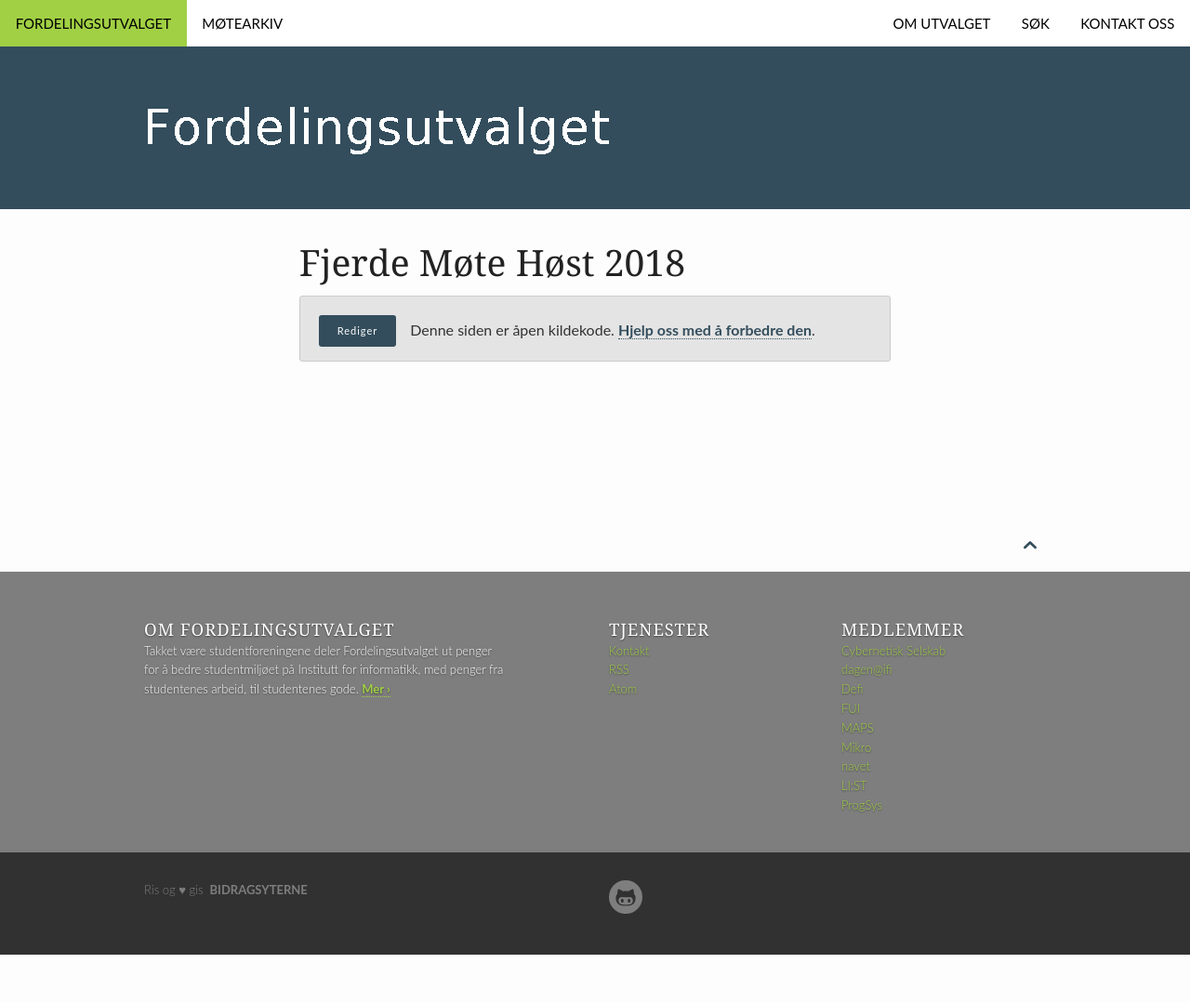
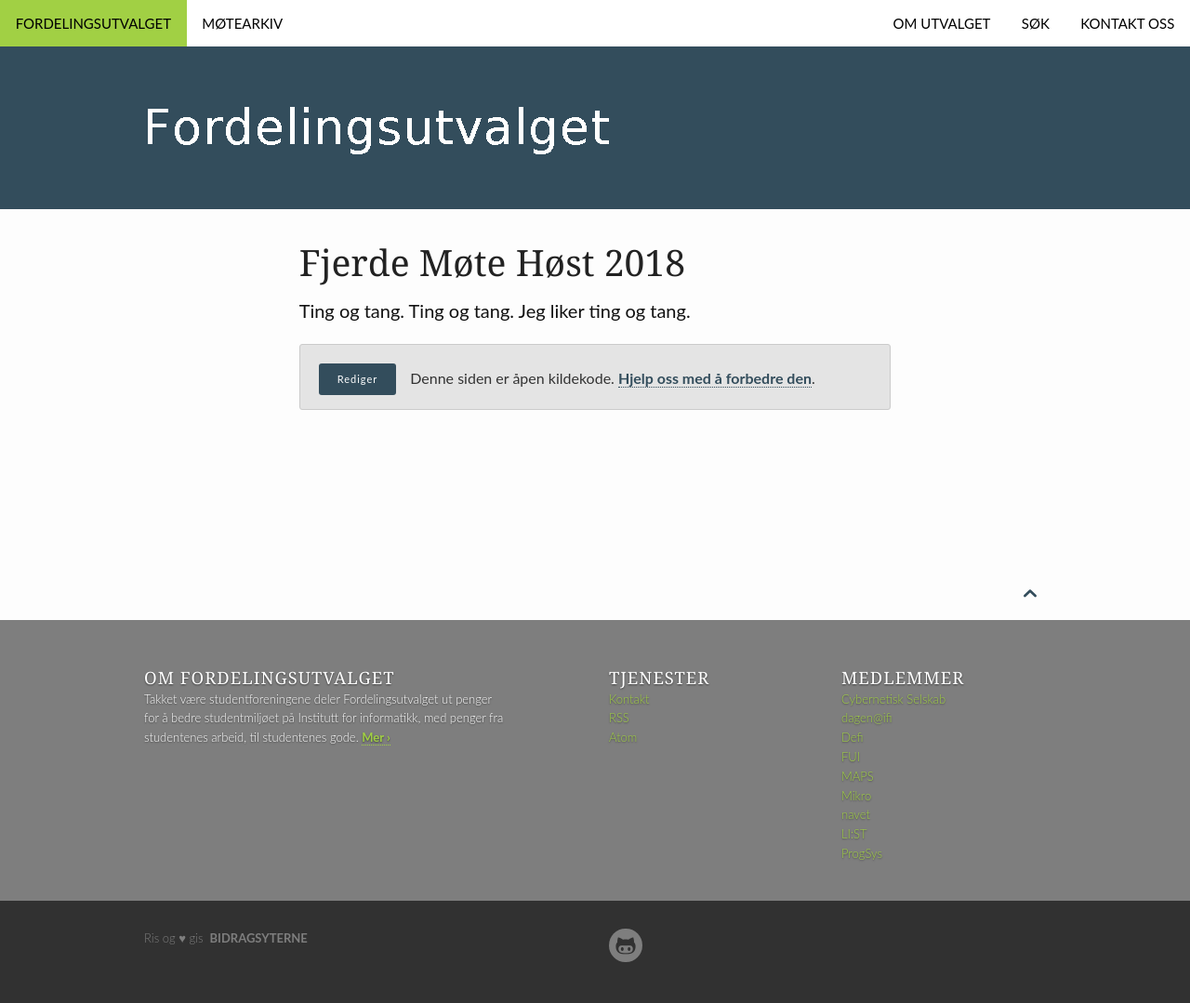
Before and after one commit to cybernetisk/fordelingsutvalget, a Jekyll site: the page built from _posts/2018-05-16-Fjerde_Møte.md, in a window 1280 px wide. Shown: the whole page at 93% size. Built offline with Jekyll 4.4.1, drawn with Linux system fonts in a browser that asks for light colours; before the commit the page ends 1027 px from its top, so only the background shows below that.

Commit message:
Litt testing i produksjon

```diff
--- a/_posts/2018-05-16-Fjerde_Møte.md
+++ b/_posts/2018-05-16-Fjerde_Møte.md
@@ -8,6 +8,11 @@ categories:
   - Møtereferat
 tags:
   - Møtereferat
+teaser: |
+  Ting og tang.
+  Ting og tang.
+
+  Jeg liker ting og tang.
 ---
 
 
```
